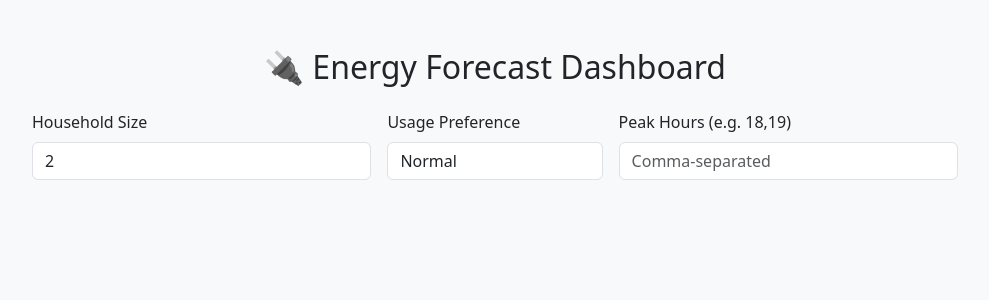
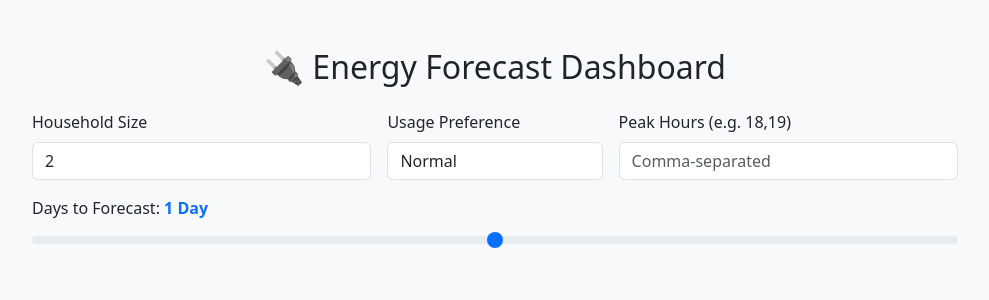
Before and after one commit to Birkbeck/msc-project-source-code-files-24-25-harishk3112-ui, a Flask app: page / in a window 1280 px wide. Shown: the top 300 px of the page, without its empty margins (145-1134 px from the left). Run offline with Flask 3, Linux system fonts and the light colour scheme; parts of the project's set-up code (start-up, migrations or seed data) failed here and were passed over.

Commit message:
Included slider and form to the page

```diff
--- a/templates/index.html
+++ b/templates/index.html
@@ -57,6 +57,24 @@
                 class="form-control"
                 placeholder="Comma-separated"
               />
+               </div>
+            <div class="flex-fill">
+              <label for="forecastDays" class="form-label"
+                >Days to Forecast:
+                <span id="dayRangeLabel" class="fw-bold text-primary"
+                  >1 Day</span
+                >
+              </label>
+              <input
+                type="range"
+                class="form-range custom-range"
+                min="1"
+                max="7"
+                step="1"
+                id="forecastDays"
+              />
+
+
 
   </body>
 </html>
```
